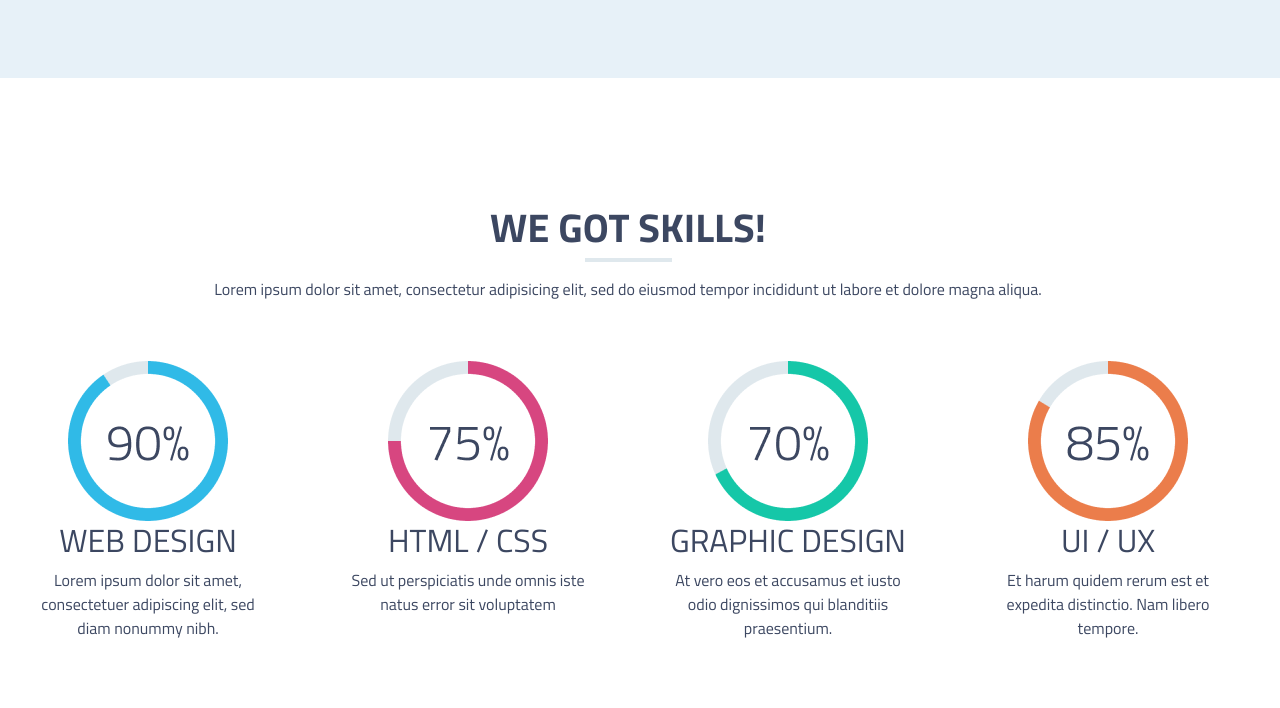
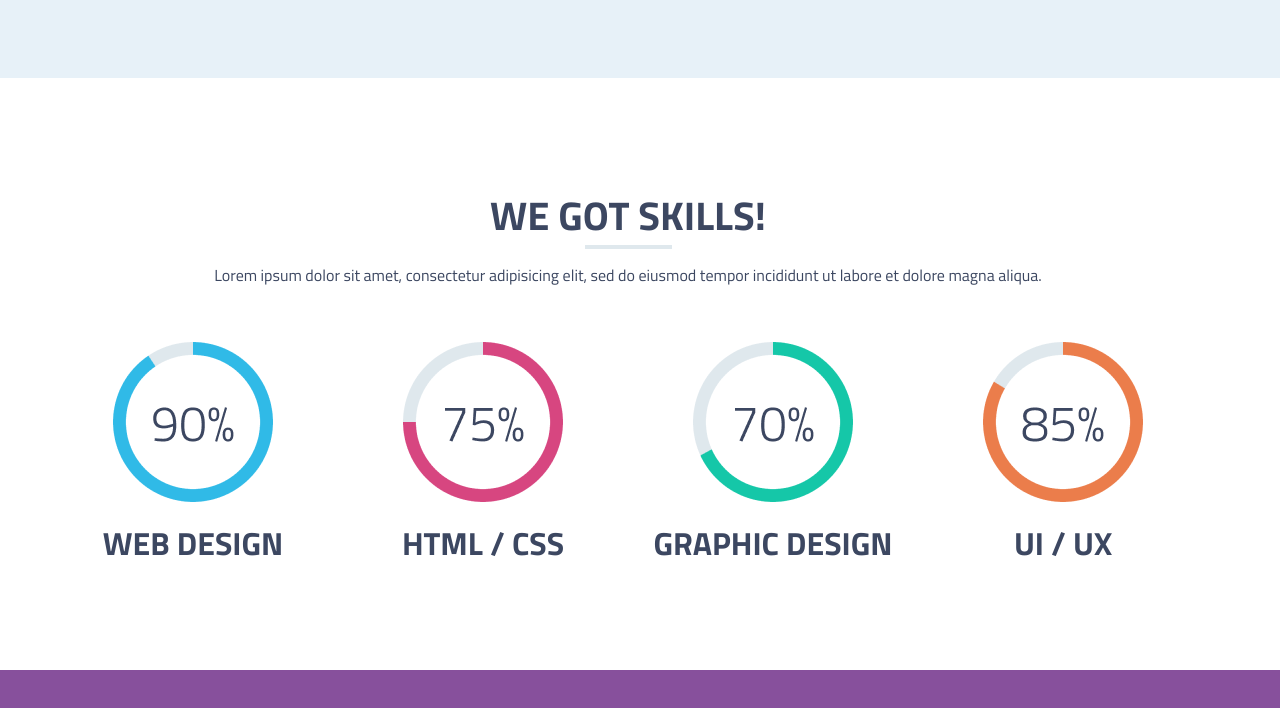
Before and after one commit to GustavoScopinho/atv-fds01, a plain HTML site: page index.html in a window 1280 px wide. Shown: the part 2070-2778 px from the top of the page. After the commit the page ends 2740 px from the top, so only its background shows below. Drawn offline with nearby package versions, Linux system fonts and the light colour scheme.

Commit message:
Add padding Skills

```diff
--- a/index.html
+++ b/index.html
@@ -232,7 +232,7 @@
           <div class="pai-divisor3">
             <div class="divisor3"></div>
           </div>
-          <p>
+          <p style="color: #3c4761">
             Lorem ipsum dolor sit amet, consectetur adipisicing elit, sed do
             eiusmod tempor incididunt ut labore et dolore magna aliqua.
           </p>
@@ -242,32 +242,19 @@
       <div class="row text-center">
         <div class="col-md-3">
           <img src="./img/Group 11.png" alt="" />
-          <h2>WEB DESIGN</h2>
-          <p>
-            Lorem ipsum dolor sit amet, consectetuer adipiscing elit, sed diam
-            nonummy nibh.
-          </p>
+          <h2><strong>WEB DESIGN</strong></h2>
         </div>
         <div class="col-md-3">
           <img src="./img/Group 12.png" alt="" />
-          <h2>HTML / CSS</h2>
-          <p>Sed ut perspiciatis unde omnis iste natus error sit voluptatem</p>
+          <h2><strong>HTML / CSS</strong></h2>
         </div>
         <div class="col-md-3">
           <img src="./img/Group 13.png" alt="" />
-          <h2>GRAPHIC DESIGN</h2>
-          <p>
-            At vero eos et accusamus et iusto odio dignissimos qui blanditiis
-            praesentium.
-          </p>
+          <h2><strong>GRAPHIC DESIGN</strong></h2>
         </div>
         <div class="col-md-3">
           <img src="./img/Group 14.png" alt="" />
-          <h2>UI / UX</h2>
-          <p>
-            Et harum quidem rerum est et expedita distinctio. Nam libero
-            tempore.
-          </p>
+          <h2><strong>UI / UX</strong></h2>
         </div>
       </div>
     </section>
--- a/style.css
+++ b/style.css
@@ -146,6 +146,8 @@ body{
 
 #skills {
   background-color: #FFF;
+  padding: 0 60px 100px 60px;
+
 }
 
 #skills h1, h2, p {
@@ -164,3 +166,7 @@ body{
   display: flex;
   justify-content: center;
 }
+
+#skills h2 {
+  margin-top: 8%;
+}
```
